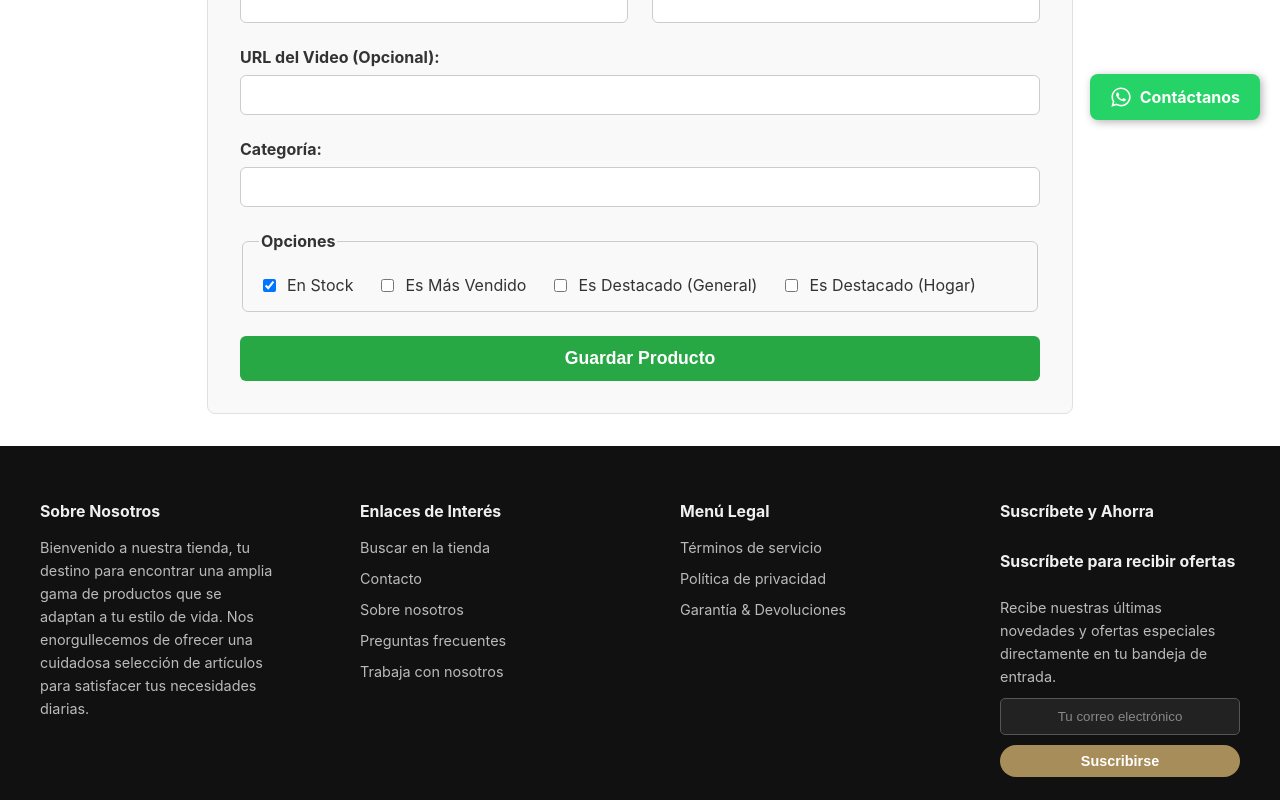
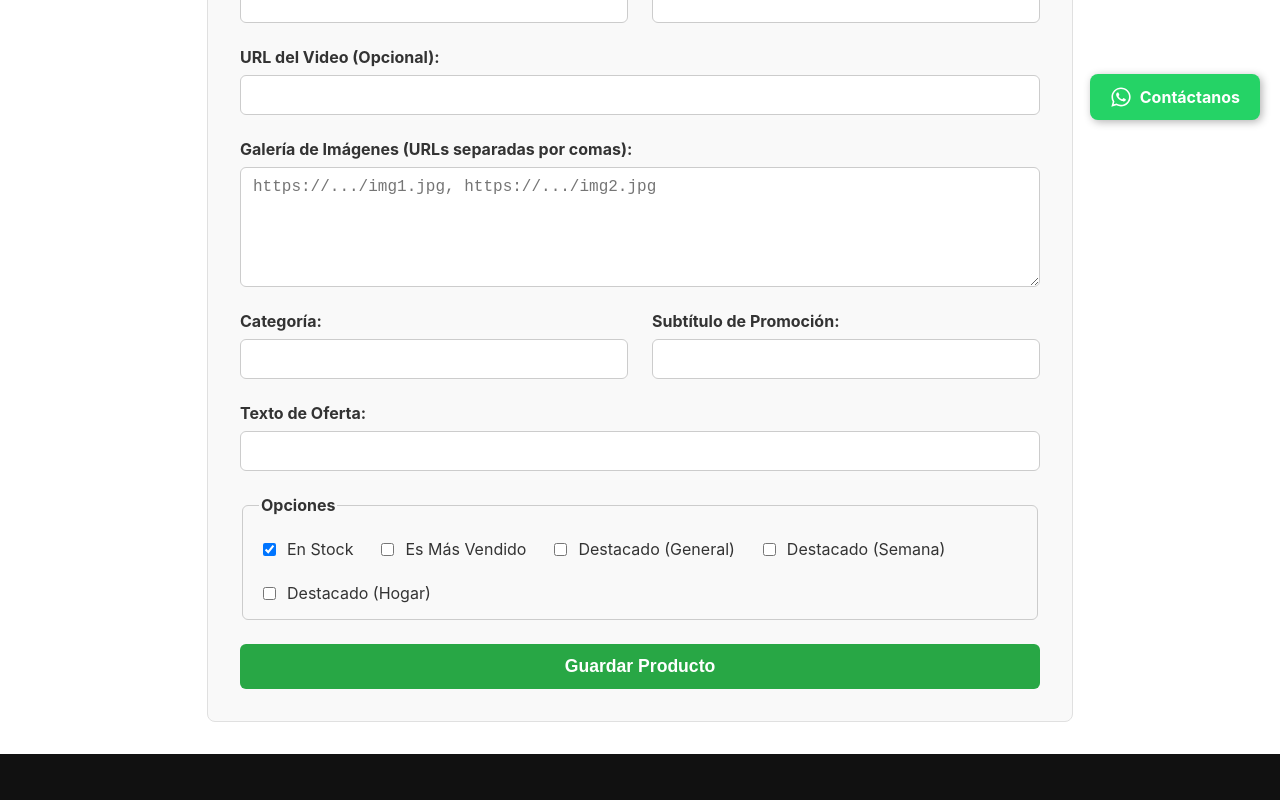
Before and after one commit to Javiermu97/impattopyproyect, a Next.js app: page /admin/products/new in a window 1280 px wide. Shown: the part 660-1460 px from the top of the page. Built offline with nearby package versions, Linux system fonts and the light colour scheme.

Commit message:
Descripción de los cambios

```diff
--- a/app/admin/actions.ts
+++ b/app/admin/actions.ts
@@ -4,24 +4,15 @@ import { createClient } from '@supabase/supabase-js';
 import { revalidatePath } from 'next/cache';
 import { redirect } from 'next/navigation';
 
-// ====================================================================
-// VERSIÓN DEFINITIVA DEL CLIENTE DE SUPABASE PARA SERVIDOR
-// ====================================================================
 const createSupabaseServerClient = () => {
-  // Leemos las variables directamente del entorno del servidor de Vercel.
   const supabaseUrl = process.env.NEXT_PUBLIC_SUPABASE_URL;
   const supabaseKey = process.env.NEXT_PUBLIC_SUPABASE_ANON_KEY;
 
   if (!supabaseUrl || !supabaseKey) {
-    // Si después de esto el error persiste, sabremos que el problema
-    // es 100% la configuración de las variables en Vercel.
     throw new Error('Variables de entorno de Supabase no encontradas.');
   }
-
-  // Creamos el cliente de forma manual y explícita.
   return createClient(supabaseUrl, supabaseKey);
 };
-
 
 // --- ACCIONES PARA ÓRDENES ---
 export async function updateOrderStatus(orderId: number, newStatus: string) {
@@ -39,24 +30,29 @@ export async function updateOrderStatus(orderId: number, newStatus: string) {
   return data;
 }
 
-// --- ACCIONES PARA PRODUCTOS ---
+// --- ACCIONES PARA PRODUCTOS (VERSIÓN FINAL) ---
 const getNumberOrNull = (formData: FormData, fieldName: string) => {
     const value = formData.get(fieldName) as string;
     return value ? Number(value) : null;
 };
-const getStringOrNull = (formData: FormData, fieldName:string) => {
+const getStringOrNull = (formData: FormData, fieldName: string) => {
     const value = formData.get(fieldName) as string;
-    return value || null;
+    return value.trim() || null;
+};
+const getGalleryImages = (formData: FormData, fieldName: string) => {
+    const value = formData.get(fieldName) as string;
+    if (!value) return null;
+    return value.split(',').map(url => url.trim()).filter(url => url);
 };
 
 export async function createProduct(formData: FormData) {
   const supabase = createSupabaseServerClient();
 
   const newProduct = {
-    name: formData.get('name') as string,
-    price: Number(formData.get('price')),
-    description: formData.get('description') as string,
-    imageUrl: formData.get('imageUrl') as string,
+    name: getStringOrNull(formData, 'name'),
+    price: getNumberOrNull(formData, 'price'),
+    description: getStringOrNull(formData, 'description'),
+    imageUrl: getStringOrNull(formData, 'imageUrl'),
     inStock: formData.get('inStock') === 'on',
     oldPrice: getNumberOrNull(formData, 'oldPrice'),
     imageUrl2: getStringOrNull(formData, 'imageUrl2'),
@@ -65,6 +61,10 @@ export async function createProduct(formData: FormData) {
     es_mas_vendido: formData.get('es_mas_vendido') === 'on',
     es_destacado: formData.get('es_destacado') === 'on',
     es_destacado_hogar: formData.get('es_destacado_hogar') === 'on',
+    es_destacado_semana: formData.get('es_destacado_semana') === 'on',
+    texto_oferta: getStringOrNull(formData, 'texto_oferta'),
+    promoSubtitle: getStringOrNull(formData, 'promoSubtitle'),
+    galleryImages: getGalleryImages(formData, 'galleryImages'),
   };
 
   const { error } = await supabase.from('products').insert(newProduct);
@@ -81,10 +81,10 @@ export async function createProduct(formData: FormData) {
 export async function updateProduct(productId: number, formData: FormData) {
   const supabase = createSupabaseServerClient();
   const updatedProduct = {
-    name: formData.get('name') as string,
-    price: Number(formData.get('price')),
-    description: formData.get('description') as string,
-    imageUrl: formData.get('imageUrl') as string,
+    name: getStringOrNull(formData, 'name'),
+    price: getNumberOrNull(formData, 'price'),
+    description: getStringOrNull(formData, 'description'),
+    imageUrl: getStringOrNull(formData, 'imageUrl'),
     inStock: formData.get('inStock') === 'on',
     oldPrice: getNumberOrNull(formData, 'oldPrice'),
     imageUrl2: getStringOrNull(formData, 'imageUrl2'),
@@ -93,6 +93,10 @@ export async function updateProduct(productId: number, formData: FormData) {
     es_mas_vendido: formData.get('es_mas_vendido') === 'on',
     es_destacado: formData.get('es_destacado') === 'on',
     es_destacado_hogar: formData.get('es_destacado_hogar') === 'on',
+    es_destacado_semana: formData.get('es_destacado_semana') === 'on',
+    texto_oferta: getStringOrNull(formData, 'texto_oferta'),
+    promoSubtitle: getStringOrNull(formData, 'promoSubtitle'),
+    galleryImages: getGalleryImages(formData, 'galleryImages'),
   };
   const { error } = await supabase
     .from('products')
@@ -115,11 +119,9 @@ export async function deleteProduct(productId: number) {
     .from('products')
     .delete()
     .eq('id', productId);
-
   if (error) {
     console.error('Error al eliminar producto:', error.message);
     throw new Error(`No se pudo eliminar el producto. Razón: ${error.message}`);
   }
-
   revalidatePath('/admin/products');
 }
--- a/app/admin/products/new/page.tsx
+++ b/app/admin/products/new/page.tsx
@@ -11,7 +11,7 @@ export default function NewProductPage() {
         </div>
         <div className="form-group">
           <label htmlFor="description" className="form-label">Descripción:</label>
-          <textarea id="description" name="description" required className="form-textarea" />
+          <textarea id="description" name="description" className="form-textarea" />
         </div>
         <div className="form-grid">
           <div className="form-group">
@@ -38,31 +38,32 @@ export default function NewProductPage() {
           <input id="videoUrl" name="videoUrl" type="text" className="form-input" />
         </div>
         <div className="form-group">
-          <label htmlFor="categoria" className="form-label">Categoría:</label>
-          <input id="categoria" name="categoria" type="text" className="form-input" />
+          <label htmlFor="galleryImages" className="form-label">Galería de Imágenes (URLs separadas por comas):</label>
+          <textarea id="galleryImages" name="galleryImages" className="form-textarea" placeholder="https://.../img1.jpg, https://.../img2.jpg" />
+        </div>
+        <div className="form-grid">
+            <div className="form-group">
+                <label htmlFor="categoria" className="form-label">Categoría:</label>
+                <input id="categoria" name="categoria" type="text" className="form-input" />
+            </div>
+            <div className="form-group">
+                <label htmlFor="promoSubtitle" className="form-label">Subtítulo de Promoción:</label>
+                <input id="promoSubtitle" name="promoSubtitle" type="text" className="form-input" />
+            </div>
+        </div>
+        <div className="form-group">
+          <label htmlFor="texto_oferta" className="form-label">Texto de Oferta:</label>
+          <input id="texto_oferta" name="texto_oferta" type="text" className="form-input" />
         </div>
         <fieldset className="form-fieldset">
           <legend className="form-label">Opciones</legend>
-          <div className="form-checkbox-group">
-            <input id="inStock" name="inStock" type="checkbox" defaultChecked />
-            <label htmlFor="inStock">En Stock</label>
-          </div>
-          <div className="form-checkbox-group">
-            <input id="es_mas_vendido" name="es_mas_vendido" type="checkbox" />
-            <label htmlFor="es_mas_vendido">Es Más Vendido</label>
-          </div>
-          <div className="form-checkbox-group">
-            <input id="es_destacado" name="es_destacado" type="checkbox" />
-            <label htmlFor="es_destacado">Es Destacado (General)</label>
-          </div>
-          <div className="form-checkbox-group">
-            <input id="es_destacado_hogar" name="es_destacado_hogar" type="checkbox" />
-            <label htmlFor="es_destacado_hogar">Es Destacado (Hogar)</label>
-          </div>
+          <div className="form-checkbox-group"><input id="inStock" name="inStock" type="checkbox" defaultChecked /><label htmlFor="inStock">En Stock</label></div>
+          <div className="form-checkbox-group"><input id="es_mas_vendido" name="es_mas_vendido" type="checkbox" /><label htmlFor="es_mas_vendido">Es Más Vendido</label></div>
+          <div className="form-checkbox-group"><input id="es_destacado" name="es_destacado" type="checkbox" /><label htmlFor="es_destacado">Destacado (General)</label></div>
+          <div className="form-checkbox-group"><input id="es_destacado_semana" name="es_destacado_semana" type="checkbox" /><label htmlFor="es_destacado_semana">Destacado (Semana)</label></div>
+          <div className="form-checkbox-group"><input id="es_destacado_hogar" name="es_destacado_hogar" type="checkbox" /><label htmlFor="es_destacado_hogar">Destacado (Hogar)</label></div>
         </fieldset>
-        <button type="submit" className="admin-submit-btn">
-          Guardar Producto
-        </button>
+        <button type="submit" className="admin-submit-btn">Guardar Producto</button>
       </form>
     </div>
   );
```
Also changed, not shown: app/admin/products/edit/[id]/page.tsx (+26 -25 lines).
